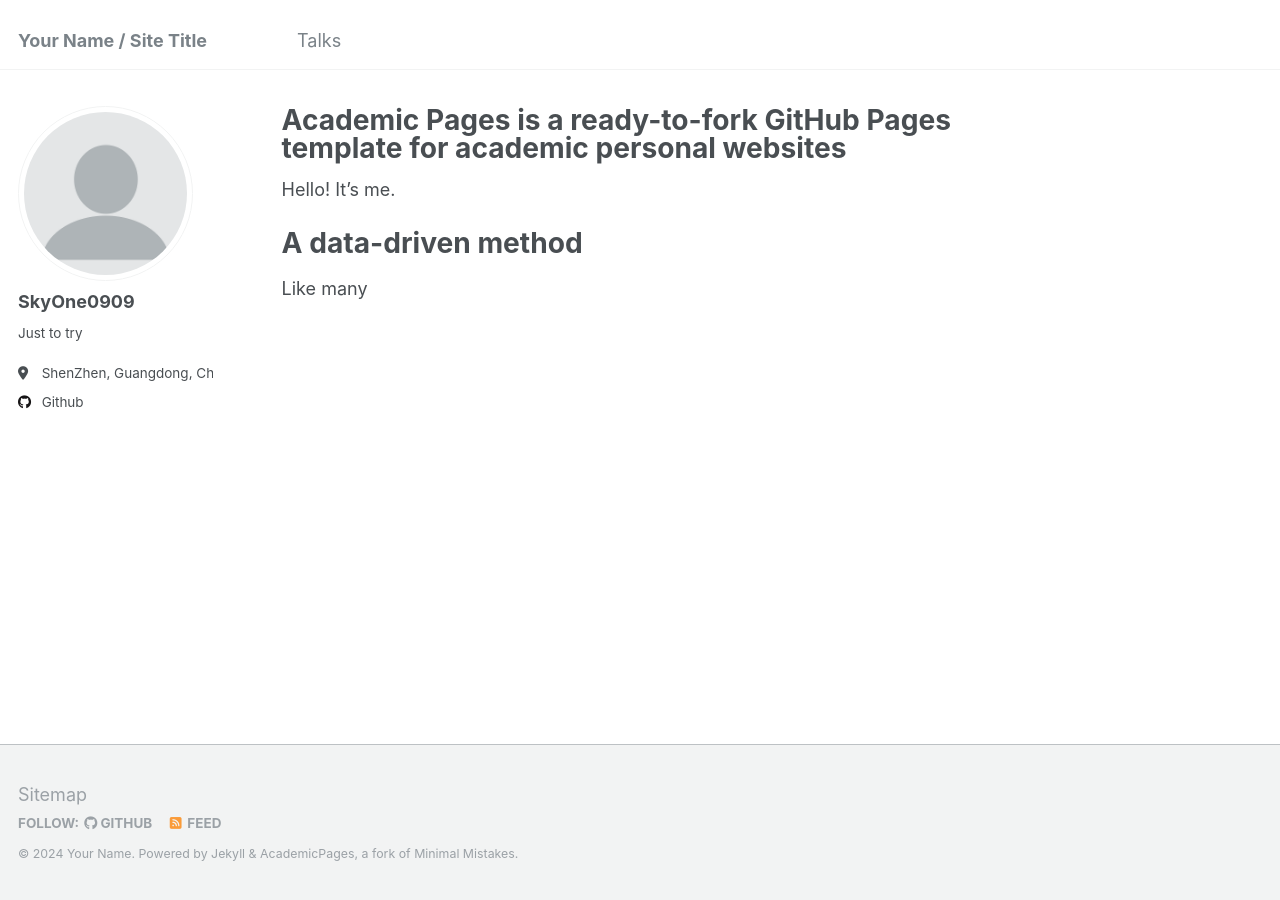
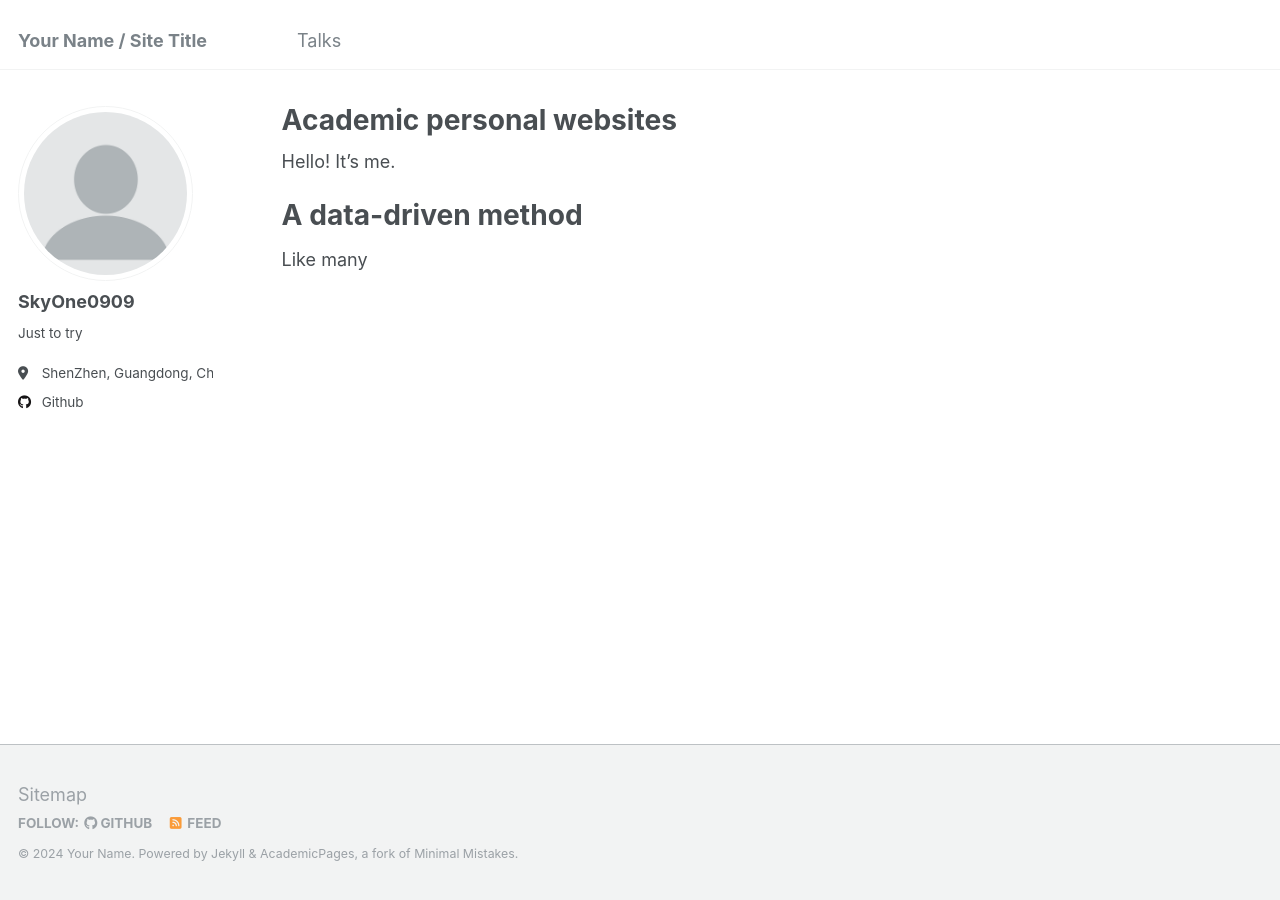
Before and after one commit to Tian1Han/Tian1Han.github.io, a Jekyll site: the page built from _pages/about.md, in a window 1280 px wide. Built offline with Jekyll 4.4.1, drawn with Linux system fonts in a browser that asks for light colours.

Commit message:
Update about.md

```diff
--- a/_pages/about.md
+++ b/_pages/about.md
@@ -1,6 +1,6 @@
 ---
 permalink: /
-title: "Academic Pages is a ready-to-fork GitHub Pages template for academic personal websites"
+title: "Academic personal websites"
 author_profile: true
 redirect_from:
   - /about/
```
